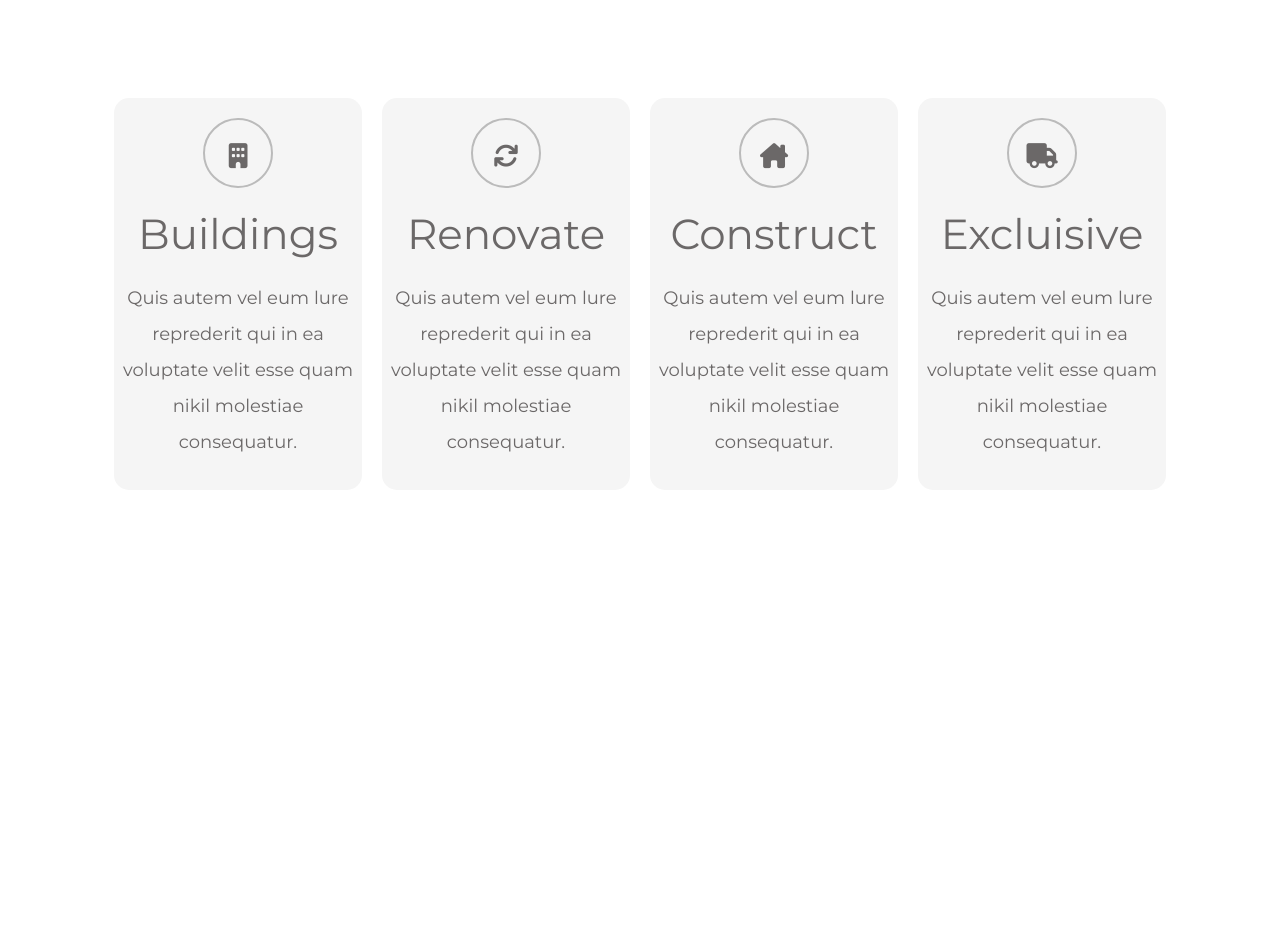
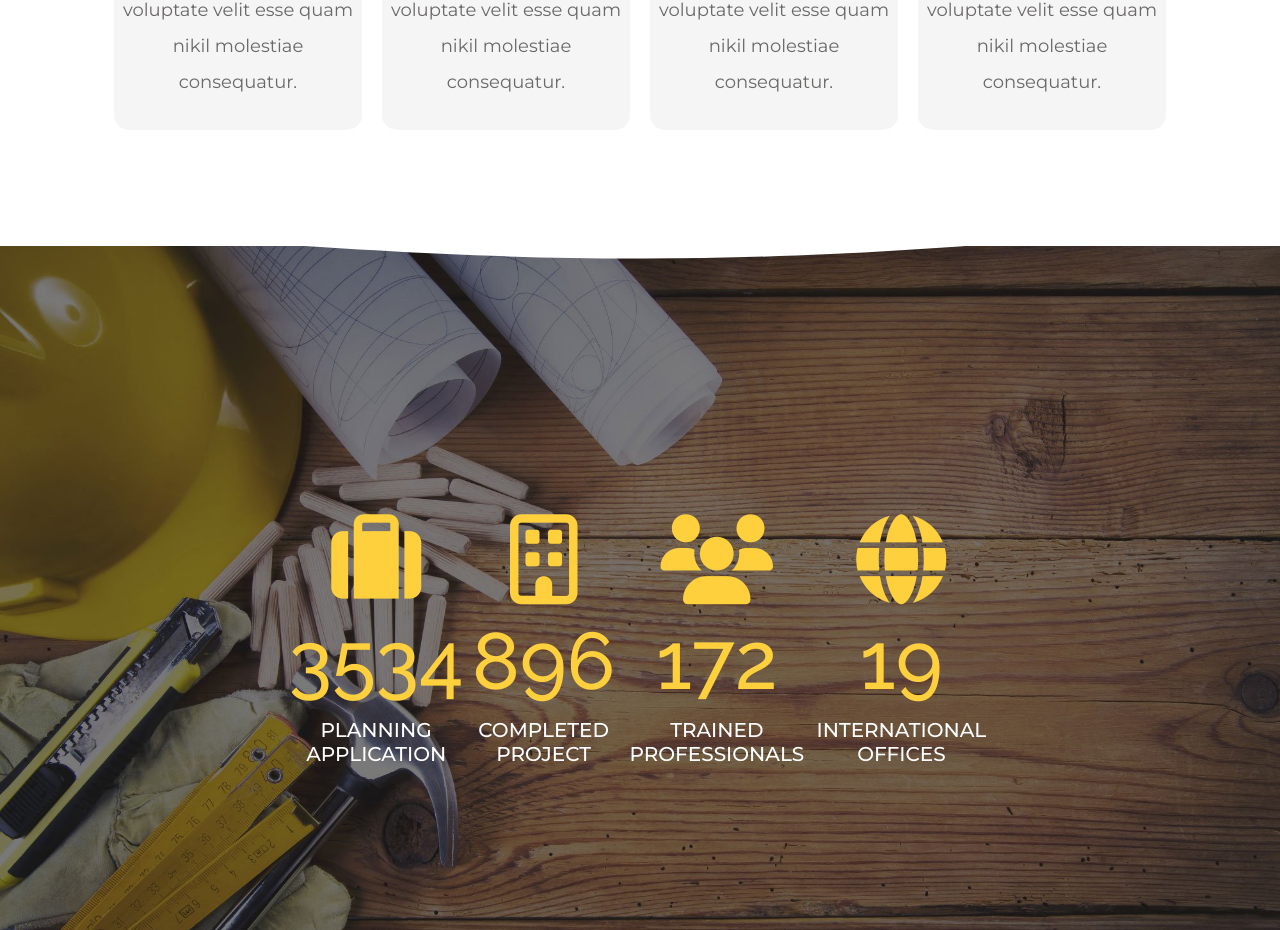
Before and after one commit to LorenzoVeropalumbo/proj-html-vuejs, a Vue app: page / in a window 1280 px wide. Shown: the part 1870-2800 px from the top of the page. Before the commit the page ends 2490 px from the top, so only its background shows below. Built offline with nearby package versions, Linux system fonts and the light colour scheme.

Commit message:
end first panoramic image

```diff
--- a/src/App.vue
+++ b/src/App.vue
@@ -4,6 +4,7 @@
 
     <main>
       <SpecialistsComponent />
+      <PanoramaImage />
     </main>
   </div>
 </template>
@@ -12,12 +13,14 @@
 
 import HeaderComponent from "./components/HeaderComponent.vue";
 import SpecialistsComponent from "./components/SpecialistsComponent.vue";
+import PanoramaImage from "./components/PanoramaImage.vue";
 
 export default {
   name: 'App',
   components: {
    HeaderComponent,
    SpecialistsComponent,
+   PanoramaImage,
   },
   data(){
     return{
--- a/src/components/HeaderJumboCta.vue
+++ b/src/components/HeaderJumboCta.vue
@@ -47,11 +47,12 @@ export default {
   .header-bottom{
 
     .jumbtron{
-      height: 1010px;
+      height: calc(100vh - 150px);
       width: 100%;
       background-image: url("../assets/img/home-slider-62528242.jpg");
       background-position: top;
-      background-repeat: bottom;
+      background-repeat: no-repeat;
+      background-size: cover;
       position: relative;
 
       .insection-right{
@@ -139,7 +140,7 @@ export default {
     }
 
     .cta{
-      height: 150px;
+      padding: 75px 0;
       background-color: $cta-bg-color;
       position: relative;
 
--- a/src/components/PanoramaImage.vue
+++ b/src/components/PanoramaImage.vue
@@ -1,5 +1,33 @@
 <template>
+  <section>
+    <div class="img">
+      <img class="standard-wave" src="../assets/img/wave.svg" alt="nomal-wave">
+      <img class="rotate-wave" src="../assets/img/wave.svg" alt="nomal-wave">
+    </div>
 
+    <div class="text-center">
+      <div class="info">
+        <i class="fa-solid fa-suitcase"></i>
+        <h6>3534</h6>
+        <span>planning Application</span>
+      </div>
+      <div class="info">
+        <i class="fa-regular fa-building"></i>
+        <h6>896</h6>
+        <span>completed project</span>
+      </div>
+      <div class="info">
+        <i class="fa-solid fa-users"></i>
+        <h6>172</h6>
+        <span>trained professionals</span>
+      </div>
+      <div class="info">
+        <i class="fa-solid fa-globe"></i>
+        <h6>19</h6>
+        <span>international offices</span>
+      </div>
+    </div>
+  </section>
 </template>
 
 <script>
@@ -9,5 +37,60 @@ export default {
 </script>
 
 <style lang="scss" scoped>
+  @import "../style/variables.scss";
+
+  section{
+    margin-bottom: 40px;
+    position: relative;
+    .img{
+      background-image: url("../assets/img/home-244125289.jpg");
+      background-repeat: no-repeat;
+      background-position: center;
+      background-size: 100%;
+
+      height: 1000px;
+
+      .standard-wave{
+        position: absolute;
+        bottom: 0px;
+      }
+
+      .rotate-wave{
+        position: absolute;
+        top: -5px;
+        transform: rotate(180deg)
+      }
+    }
+
+    .text-center{
+      display: flex;
+      width: 55%;
+      justify-content: space-between;
+      align-items: center;
+
+      .info{
+        font-family: 'Raleway', sans-serif;
+        color: #fed03d;
+
+        i{
+          font-size: 90px;
+        }
+
+        h6{
+          font-size: 80px;
+          padding: 10px 0;
+          font-weight: 500;
+        }
+
+        span{
+          font-family: 'Montserrat', sans-serif;
+          color: white;
+          font-size: 20px;
+          text-transform: uppercase;
+          font-weight: 500;
+        }
+      }
+    }
+  }
 
 </style>
--- a/src/components/SpecialistsComponent.vue
+++ b/src/components/SpecialistsComponent.vue
@@ -50,7 +50,7 @@ export default {
   @import "../style/variables.scss";
 
   section{
-    padding: 220px 0 50px;
+    padding: 220px 0 0px;
     position: relative;
     text-align: center;
 
@@ -77,7 +77,7 @@ export default {
     }
 
     .schedule-container{
-      padding: 70px 20px;
+      padding: 70px 20px 0;
       display: flex;
       justify-content: center;
 
--- a/src/style/common.scss
+++ b/src/style/common.scss
@@ -1,6 +1,7 @@
 // IMPORT
 @import url('https://fonts.googleapis.com/css2?family=Raleway:wght@100;200;300;400;500;600;700;800;900&display=swap');
 @import url('https://fonts.googleapis.com/css2?family=Montserrat:wght@100;200;300;400;500;600;700;800;900&display=swap');
+@import url('https://fonts.googleapis.com/css2?family=Crete+Round:ital@0;1&display=swap');
 @import "@/style/variables.scss";
 
 // COMMON
```
Also changed, not shown: src/assets/img/wave.svg (added).
